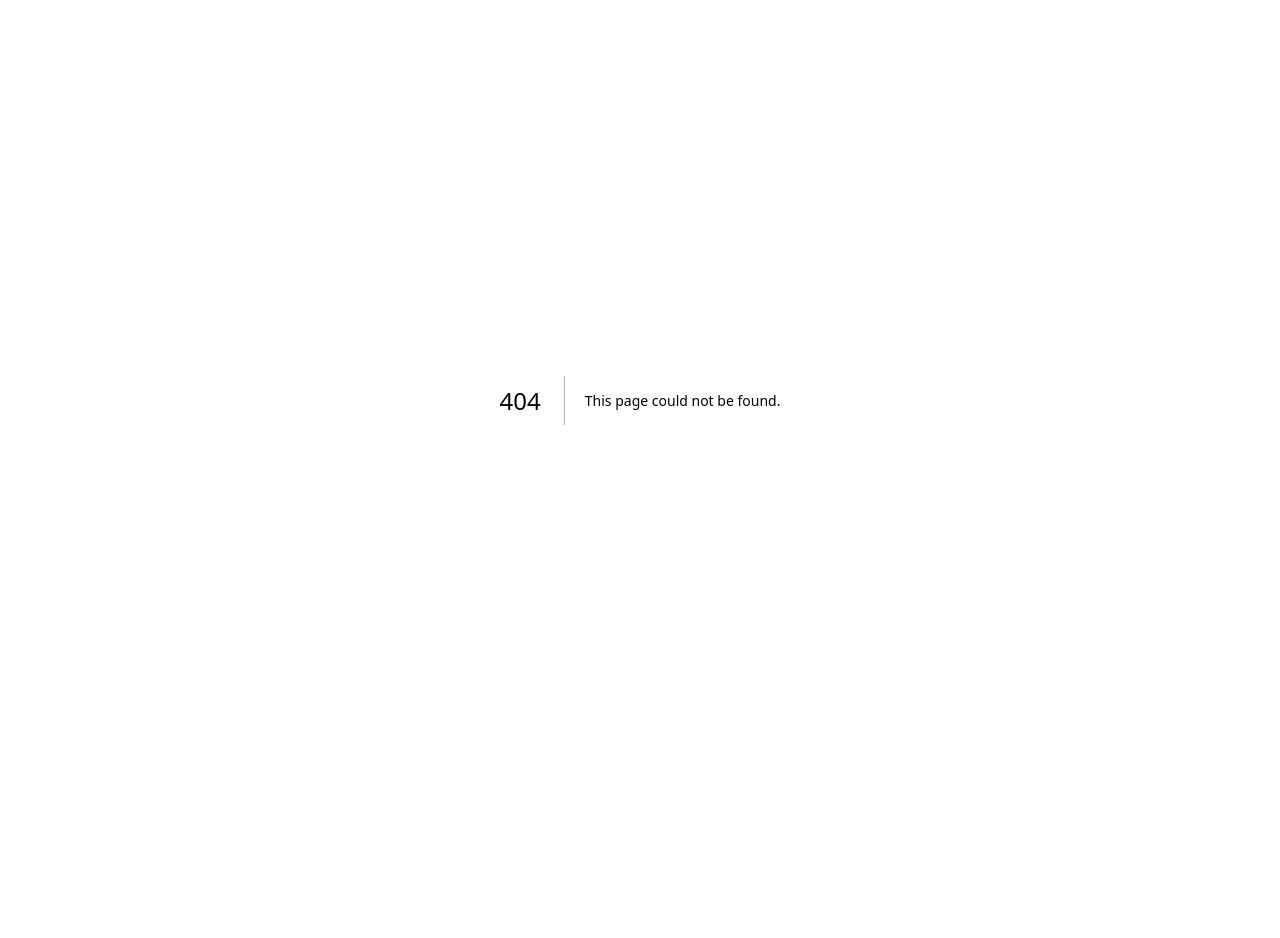
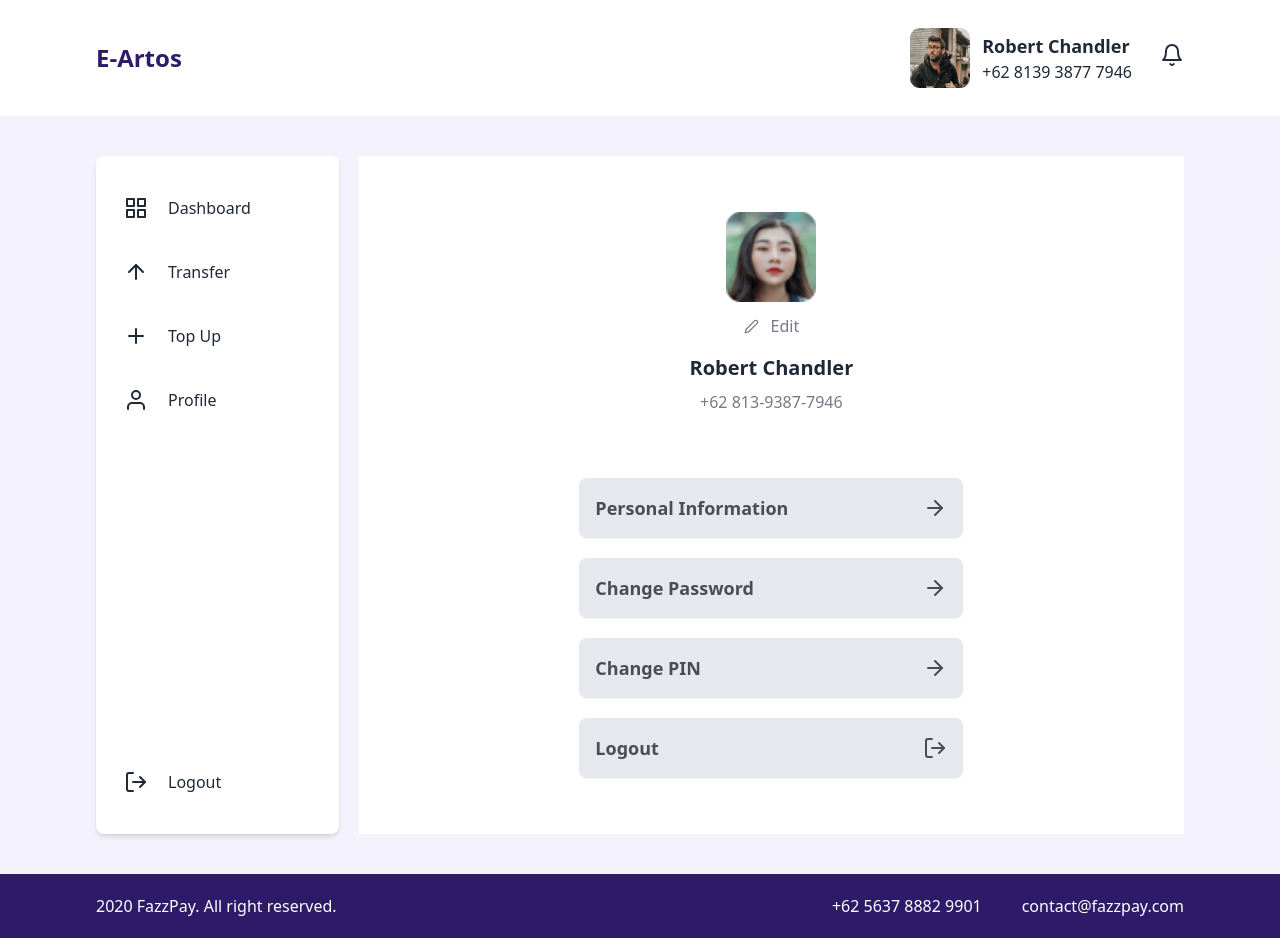
Before and after one commit to rioprayoga23/e-artos, a Next.js app: page /profile in a window 1280 px wide. Before the commit this address had no page. Before the commit the page ends 800 px from the top, so only its background shows below. Built offline with nearby package versions, Linux system fonts and the light colour scheme.

Commit message:
add notification and profile page

```diff
--- /dev/null
+++ b/components/ItemNotification.js
@@ -0,0 +1,16 @@
+import React from "react";
+import { ArrowDown } from "react-feather";
+
+const ItemNotification = () => {
+  return (
+    <div className="flex py-3 px-5 shadow-md rounded-lg gap-3 bg-white">
+      <ArrowDown color="green" />
+      <div>
+        <p className="text-[#7A7A7A]">Accept from Joshua Lee</p>
+        <h3 className="text-lg font-semibold">Rp220.000</h3>
+      </div>
+    </div>
+  );
+};
+
+export default ItemNotification;
--- a/components/Navbar.js
+++ b/components/Navbar.js
@@ -1,6 +1,7 @@
 import Link from "next/link";
 import React from "react";
-import { Bell, Menu } from "react-feather";
+import { ArrowDown, ArrowUp, Bell, Menu } from "react-feather";
+import ItemNotification from "./ItemNotification";
 
 const Navbar = () => {
   return (
@@ -11,7 +12,9 @@ const Navbar = () => {
         </h1>
         <div className="flex items-center gap-7 md:hidden">
           <div className="flex items-center gap-3">
-            <img src="img/profile3.png" alt="" />
+            <Link href="/profile">
+              <img src="img/profile3.png" alt="" />
+            </Link>
             <div>
               <h3 className="text-lg font-semibold">Robert Chandler</h3>
               <p>+62 8139 3877 7946</p>
@@ -22,14 +25,11 @@ const Navbar = () => {
               <Bell className="cursor-pointer" tabIndex={0} />
               <ul
                 tabIndex={0}
-                className="dropdown-content menu p-2 shadow bg-base-100 rounded-box w-52 mt-7"
+                className="dropdown-content menu p-5 shadow bg-base-100 rounded-box w-96 mt-7 flex flex-col gap-5"
               >
-                <li>
-                  <a>Item 1</a>
-                </li>
-                <li>
-                  <a>Item 2</a>
-                </li>
+                <ItemNotification />
+                <ItemNotification />
+                <ItemNotification />
               </ul>
             </div>
           </div>
@@ -45,10 +45,10 @@ const Navbar = () => {
             className="dropdown-content menu p-2 shadow bg-base-100 rounded-box w-52"
           >
             <li>
-              <Link href="/MainLayout">Dashboard</Link>
+              <Link href="/home">Dashboard</Link>
             </li>
             <li>
-              <Link href="/">Transfer</Link>
+              <Link href="/reciever">Transfer</Link>
             </li>
             <li>
               <label htmlFor="my-modal-4" className="cursor-pointer">
@@ -56,7 +56,7 @@ const Navbar = () => {
               </label>
             </li>
             <li>
-              <Link href="/">Notifications</Link>
+              <Link href="/notifications">Notifications</Link>
             </li>
             <li>
               <Link href="/">Profile</Link>
--- a/components/layouts/MainLayout.js
+++ b/components/layouts/MainLayout.js
@@ -11,7 +11,7 @@ const MainLayout = ({ children }) => {
         <Navbar />
         <main className="px-24 flex py-10 lg:px-9 3xl:px-[450px] gap-5 md:px-5">
           <aside className="w-[25%] md:hidden">
-            <div className="bg-white rounded-lg px-7 py-10 flex flex-col h-full shadow-md lg:h-[450px]">
+            <div className="bg-white rounded-lg px-7 py-10 flex flex-col shadow-md lg:h-[450px] h-full">
               <div className="flex-1 flex flex-col gap-10">
                 <div className="flex gap-5">
                   <Link href="/home">
@@ -20,10 +20,10 @@ const MainLayout = ({ children }) => {
                   <Link href="/home">Dashboard</Link>
                 </div>
                 <div className="flex gap-5">
-                  <Link href="/home">
+                  <Link href="/receiver">
                     <ArrowUp />
                   </Link>
-                  <Link href="/home">Transfer</Link>
+                  <Link href="/reciever">Transfer</Link>
                 </div>
                 <div className="flex gap-5">
                   <label htmlFor="my-modal-4" className="cursor-pointer">
@@ -34,10 +34,10 @@ const MainLayout = ({ children }) => {
                   </label>
                 </div>
                 <div className="flex gap-5">
-                  <Link href="/home">
+                  <Link href="/profile">
                     <User />
                   </Link>
-                  <Link href="/home">Profile</Link>
+                  <Link href="/profile">Profile</Link>
                 </div>
               </div>
               <div>
--- /dev/null
+++ b/pages/notifications.js
@@ -0,0 +1,17 @@
+import React from "react";
+import ItemNotification from "../components/ItemNotification";
+import MainLayout from "../components/layouts/MainLayout";
+
+const notifications = () => {
+  return (
+    <MainLayout>
+      <div className="bg-white md:p-3 rounded-lg shadow-md flex flex-col gap-5 p-7 h-screen">
+        <ItemNotification />
+        <ItemNotification />
+        <ItemNotification />
+      </div>
+    </MainLayout>
+  );
+};
+
+export default notifications;
--- /dev/null
+++ b/pages/profile.js
@@ -0,0 +1,52 @@
+import Link from "next/link";
+import React from "react";
+import { ArrowRight, Edit2, LogOut } from "react-feather";
+import MainLayout from "../components/layouts/MainLayout";
+
+const profile = () => {
+  return (
+    <MainLayout>
+      <div className="bg-white flex flex-col items-center justify-center py-14">
+        <div className="flex flex-col items-center">
+          <img
+            src="img/profile2.png"
+            alt=""
+            className="w-[90px] h-[90px] mb-3"
+          />
+          <div className="flex gap-3 text-[#7A7886] items-center">
+            <Edit2 size="15px" style={{ color: "#7A7886" }} />
+            <p>Edit</p>
+          </div>
+        </div>
+        <h1 className="text-xl font-semibold mt-4 mb-2">Robert Chandler</h1>
+        <p className="text-[#7A7886]">+62 813-9387-7946</p>
+        <div className="text-[#4D4B57] font-semibold text-lg md:text-base mt-16 flex flex-col gap-5">
+          <Link href="/personal-info">
+            <div className="bg-[#E5E8ED] w-96 md:w-full p-4 rounded-lg shadow-sm flex justify-between items-center">
+              <p>Personal Information</p>
+              <ArrowRight />
+            </div>
+          </Link>
+          <Link href="/personal-info">
+            <div className="bg-[#E5E8ED] w-96 md:w-full p-4 rounded-lg shadow-sm flex justify-between items-center">
+              <p>Change Password</p>
+              <ArrowRight />
+            </div>
+          </Link>
+          <Link href="/personal-info">
+            <div className="bg-[#E5E8ED] w-96 md:w-full p-4 rounded-lg shadow-sm flex justify-between items-center">
+              <p>Change PIN</p>
+              <ArrowRight />
+            </div>
+          </Link>
+          <div className="bg-[#E5E8ED] w-96 md:w-full p-4 rounded-lg shadow-sm flex justify-between items-center">
+            <p>Logout</p>
+            <LogOut />
+          </div>
+        </div>
+      </div>
+    </MainLayout>
+  );
+};
+
+export default profile;
```
